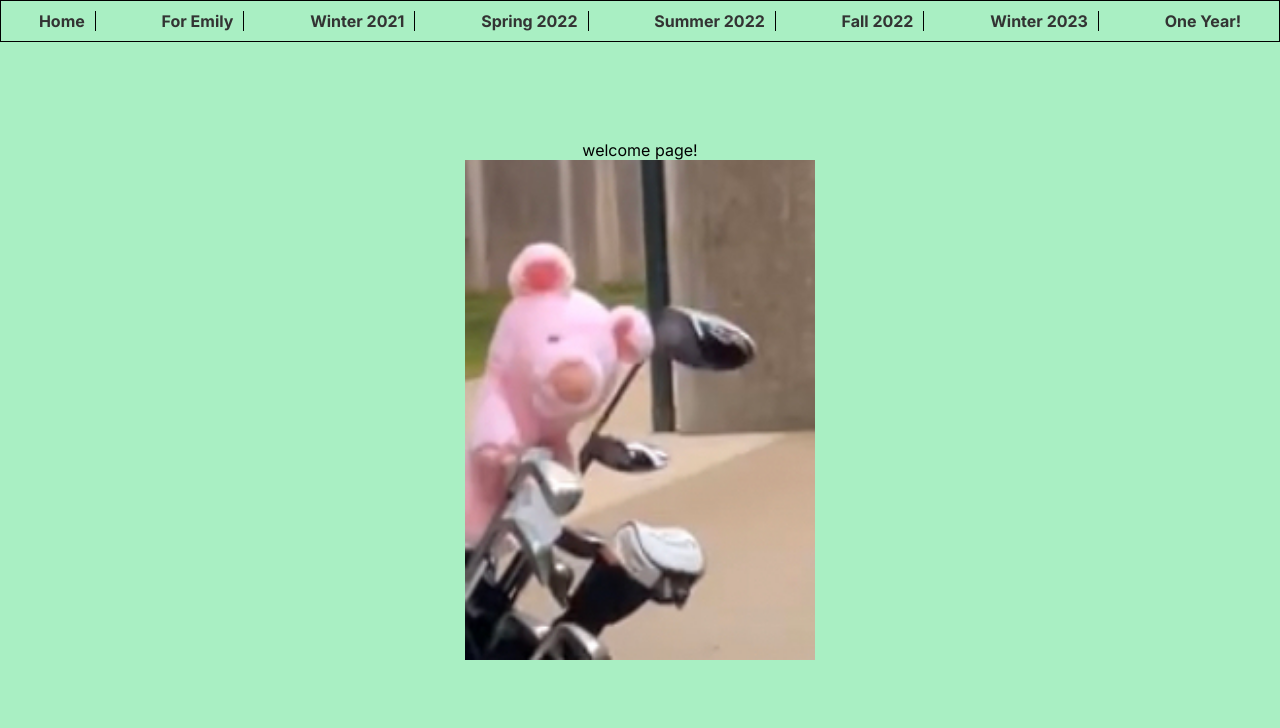
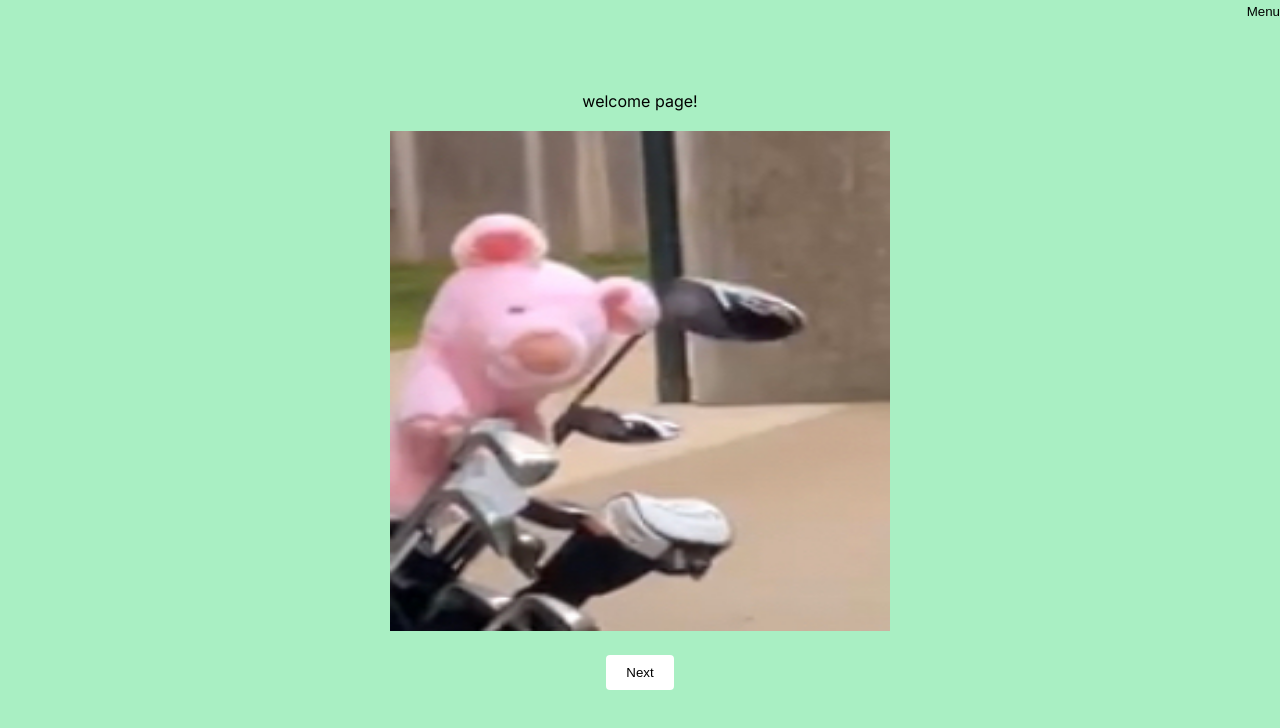
Before and after one commit to danielhan00/danmily.love, a Next.js app: page /welcome in a window 1280 px wide. Shown: the top 728 px of the page. Built offline with nearby package versions, Linux system fonts and the light colour scheme.

Commit message:
nav bar structure and image slides

```diff
--- a/app/welcome/page.js
+++ b/app/welcome/page.js
@@ -1,18 +1,26 @@
-import Image from "next/image";
+"use client";
 import styles from "./page.module.css";
-import NavBar from "/components/NavBar";
+import Navbar from "@/components/NavBar";
+import ImageSlider from "/components/ImageSlider.js";
+import ImageSliderContainer from "@/components/ImageSliderContainer";
 
 export default function Home() {
+  const danmilySrc = "/images/danmily.jpg";
+  const danmilyLocation =
+    "https://www.google.com/maps/embed?pb=!1m14!1m8!1m3!1d12682.126376195074!2d-121.8895288!3d37.3772588!3m2!1i1024!2i768!4f13.1!3m3!1m2!1s0x808fcc6d22794453%3A0xc4129100629f5160!2sSan%20Jose%20Municipal%20Golf%20Course!5e0!3m2!1sen!2sus!4v1686629857362!5m2!1sen!2sus";
+  const danmilyCaption =
+    "danmily is an awesome part of our lives, make sure to not strand it on the veranda!";
   return (
-    <main className={styles.main}>
-      <NavBar />
-      <div>welcome page!</div>
-      <img
-        src="/danmily.jpg"
-        width={350}
-        height={500}
-        alt="danmily golf lol"
-      ></img>
+    <main>
+      <Navbar />
+      <div className={styles.main}>
+        <div>welcome page!</div>
+        <ImageSlider
+          imageSrc={danmilySrc}
+          caption={danmilyCaption}
+          mapLocation={danmilyLocation}
+        />
+      </div>
     </main>
   );
 }
--- /dev/null
+++ b/components/ImageSlider.js
@@ -0,0 +1,68 @@
+import React, { useState } from "react";
+import styles from "./ImageSlider.module.css";
+
+const ImageSlider = ({ imageSrc, caption, mapLocation }) => {
+  const [isBlurred, setIsBlurred] = useState(false);
+  const [showMap, setShowMap] = useState(false);
+
+  const handleNext = () => {
+    if (isBlurred) {
+      setShowMap(true);
+    } else if (!showMap) {
+      setIsBlurred(true);
+    }
+  };
+
+  const handlePrevious = () => {
+    if (isBlurred) {
+      setIsBlurred(false);
+      setShowMap(false);
+    } else if (showMap) {
+      setShowMap(false);
+    } else {
+      setIsBlurred(false);
+      setShowMap(false);
+    }
+  };
+
+  return (
+    <div className={styles.container}>
+      <div className={styles.imageWrapper}>
+        {showMap ? (
+          <iframe
+            className={styles.map}
+            src={mapLocation}
+            width="500"
+            height="500"
+            title="Google Maps Location"
+          ></iframe>
+        ) : (
+          <>
+            <img
+              className={`${styles.image} ${isBlurred ? styles.blurred : ""}`}
+              src={imageSrc}
+              alt="Image"
+              width="500"
+              height="500"
+            />
+            {isBlurred && <div className={styles.caption}>{caption}</div>}
+          </>
+        )}
+      </div>
+      <div className={styles.buttons}>
+        {isBlurred && (
+          <button className={styles.button} onClick={handlePrevious}>
+            Previous
+          </button>
+        )}
+        {!showMap && (
+          <button className={styles.button} onClick={handleNext}>
+            Next
+          </button>
+        )}
+      </div>
+    </div>
+  );
+};
+
+export default ImageSlider;
--- /dev/null
+++ b/components/ImageSlider.module.css
@@ -0,0 +1,49 @@
+.container {
+  display: flex;
+  flex-direction: column;
+  align-items: center;
+  padding: 20px;
+}
+
+.imageWrapper {
+  position: relative;
+}
+
+.image {
+  width: 500px;
+  height: 500px;
+}
+
+.blurred {
+  filter: blur(4px);
+}
+
+.caption {
+  position: absolute;
+  bottom: 0;
+  left: 0;
+  right: 0;
+  padding: 10px;
+  background-color: rgba(0, 0, 0, 0.5);
+  color: #fff;
+  font-size: 18px;
+}
+
+.map {
+  width: 500px;
+  height: 500px;
+  border: none;
+}
+
+.buttons {
+  margin-top: 20px;
+}
+
+.button {
+  padding: 10px 20px;
+  background-color: #ffffff;
+  color: #000000;
+  border: none;
+  border-radius: 4px;
+  cursor: pointer;
+}
--- /dev/null
+++ b/components/ImageSliderContainer.js
@@ -0,0 +1,24 @@
+import React from "react";
+import ImageSlider from "./ImageSlider"; // Assuming the ImageSlider component is imported from a separate file
+
+const ImageSliderContainer = (
+  img1SRC,
+  caption1,
+  map1,
+  img2SRC,
+  caption2,
+  map2,
+  img3SRC,
+  caption3,
+  map3
+) => {
+  return (
+    <div style={{ display: "flex" }}>
+      <ImageSlider imageSrc={img1SRC} caption={caption1} mapLocation={map1} />
+      <ImageSlider imageSrc={img2SRC} caption={caption2} mapLocation={map2} />
+      <ImageSlider imageSrc={img3SRC} caption={caption3} mapLocation={map3} />
+    </div>
+  );
+};
+
+export default ImageSliderContainer;
--- a/components/NavBar.js
+++ b/components/NavBar.js
@@ -1,39 +1,50 @@
-// components/NavBar.js
+import React, { useState } from "react";
+import styles from "./Navbar.module.css";
 
-import Link from "next/link";
-import styles from "./NavBar.module.css";
+const Navbar = () => {
+  const [isDropdownOpen, setIsDropdownOpen] = useState(false);
 
-const NavBar = () => {
+  const toggleDropdown = () => {
+    setIsDropdownOpen(!isDropdownOpen);
+  };
+
   return (
-    <nav className={styles.container}>
-      <ul className={styles.navLinks}>
-        <li>
-          <Link href="/">Home</Link>
-        </li>
-        <li>
-          <Link href="/welcome">For Emily</Link>
-        </li>
-        <li>
-          <Link href="/winter2021">Winter 2021</Link>
-        </li>
-        <li>
-          <Link href="/spring2022">Spring 2022</Link>
-        </li>
-        <li>
-          <Link href="/summer2022">Summer 2022</Link>
-        </li>
-        <li>
-          <Link href="/fall2022">Fall 2022</Link>
-        </li>
-        <li>
-          <Link href="/winter2023">Winter 2023</Link>
-        </li>
-        <li>
-          <Link href="/oneyear">One Year!</Link>
-        </li>
-      </ul>
-    </nav>
+    <div className={styles.container}>
+      <div className={styles.navbar}>
+        <button className={styles.navbarButton} onClick={toggleDropdown}>
+          Menu
+        </button>
+        {isDropdownOpen && (
+          <div className={styles.dropdown}>
+            <a href="#" className={styles.dropdownItem}>
+              Link 1
+            </a>
+            <a href="#" className={styles.dropdownItem}>
+              Link 2
+            </a>
+            <a href="#" className={styles.dropdownItem}>
+              Link 3
+            </a>
+            <a href="#" className={styles.dropdownItem}>
+              Link 4
+            </a>
+            <a href="#" className={styles.dropdownItem}>
+              Link 5
+            </a>
+            <a href="#" className={styles.dropdownItem}>
+              Link 6
+            </a>
+            <a href="#" className={styles.dropdownItem}>
+              Link 7
+            </a>
+            <a href="#" className={styles.dropdownItem}>
+              Link 8
+            </a>
+          </div>
+        )}
+      </div>
+    </div>
   );
 };
 
-export default NavBar;
+export default Navbar;
--- a/components/NavBar.module.css
+++ b/components/NavBar.module.css
@@ -1,39 +1,35 @@
-/* components/NavBar.module.css */
-
 .container {
-  width: 100%;
-  background-color: #a9efc3;
-  padding: 10px;
-  margin: 0;
   position: fixed;
   top: 0;
-  left: 0;
-  z-index: 100;
-  border: 1px solid #000000;
+  right: 0;
+  display: flex;
+  justify-content: flex-end;
 }
 
-.navLinks {
-  display: flex;
-  justify-content: space-around;
-  list-style: none;
-  padding: 0;
-  margin: 0;
+.navbar {
+  position: relative;
 }
 
-.navLinks li {
-  margin-right: 10px;
-  padding-right: 10px;
-  border-right: 1px solid #000000;
+.navbarButton {
+  background-color: transparent;
+  border: none;
+  cursor: pointer;
 }
 
-.navLinks li:last-child {
-  margin-right: 0;
-  padding-right: 0;
-  border-right: none;
+.dropdown {
+  position: absolute;
+  top: 100%;
+  right: 0;
+  background-color: #fff;
+  border: 1px solid #000;
+  border-radius: 4px;
+  padding: 10px;
+  max-height: none;
 }
 
-.navLinks a {
+.dropdownItem {
+  display: block;
+  margin-bottom: 10px;
+  color: #000;
   text-decoration: none;
-  color: #333;
-  font-weight: bold;
 }
```
Also changed, not shown: public/images/danmily.jpg (renamed from public/danmily.jpg).
